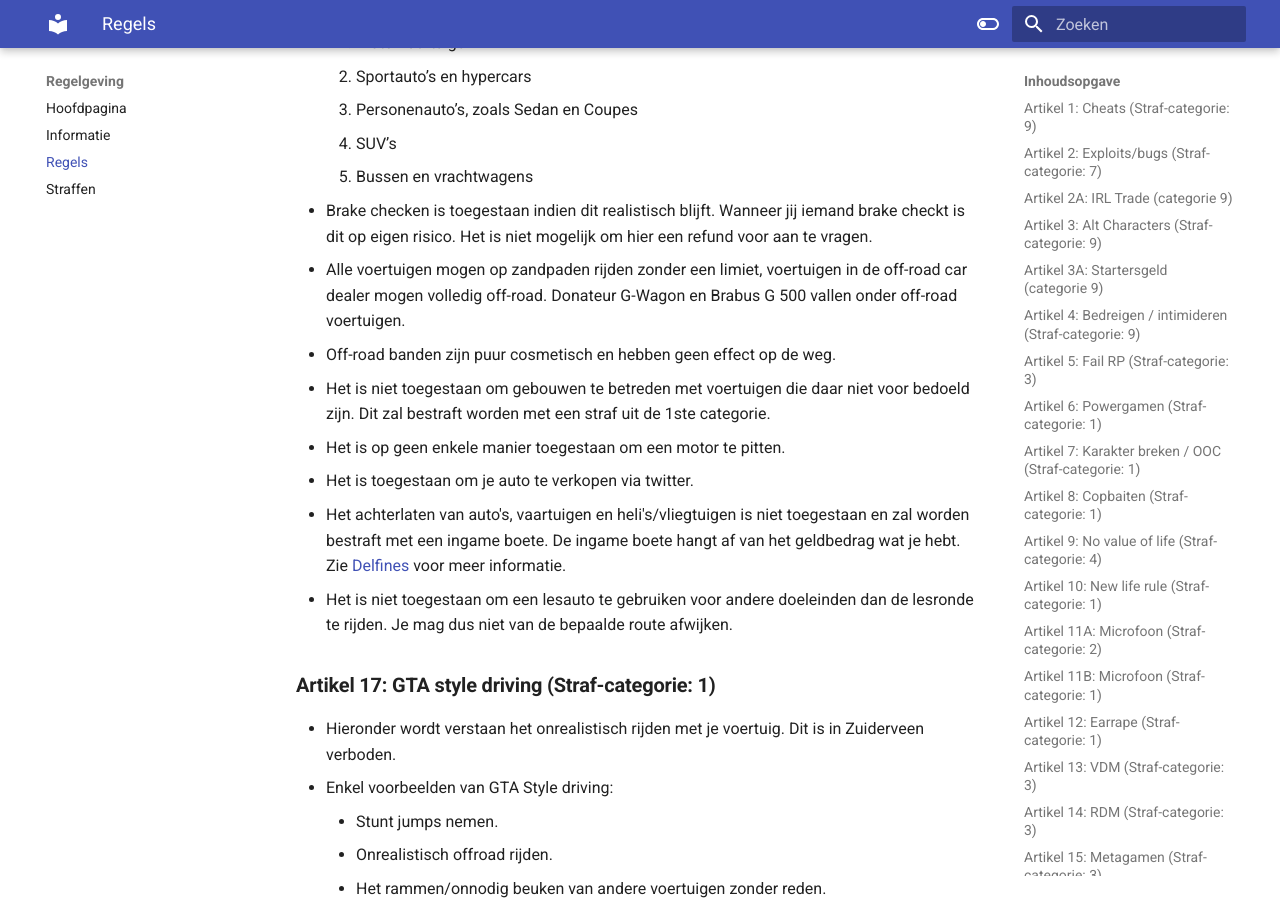
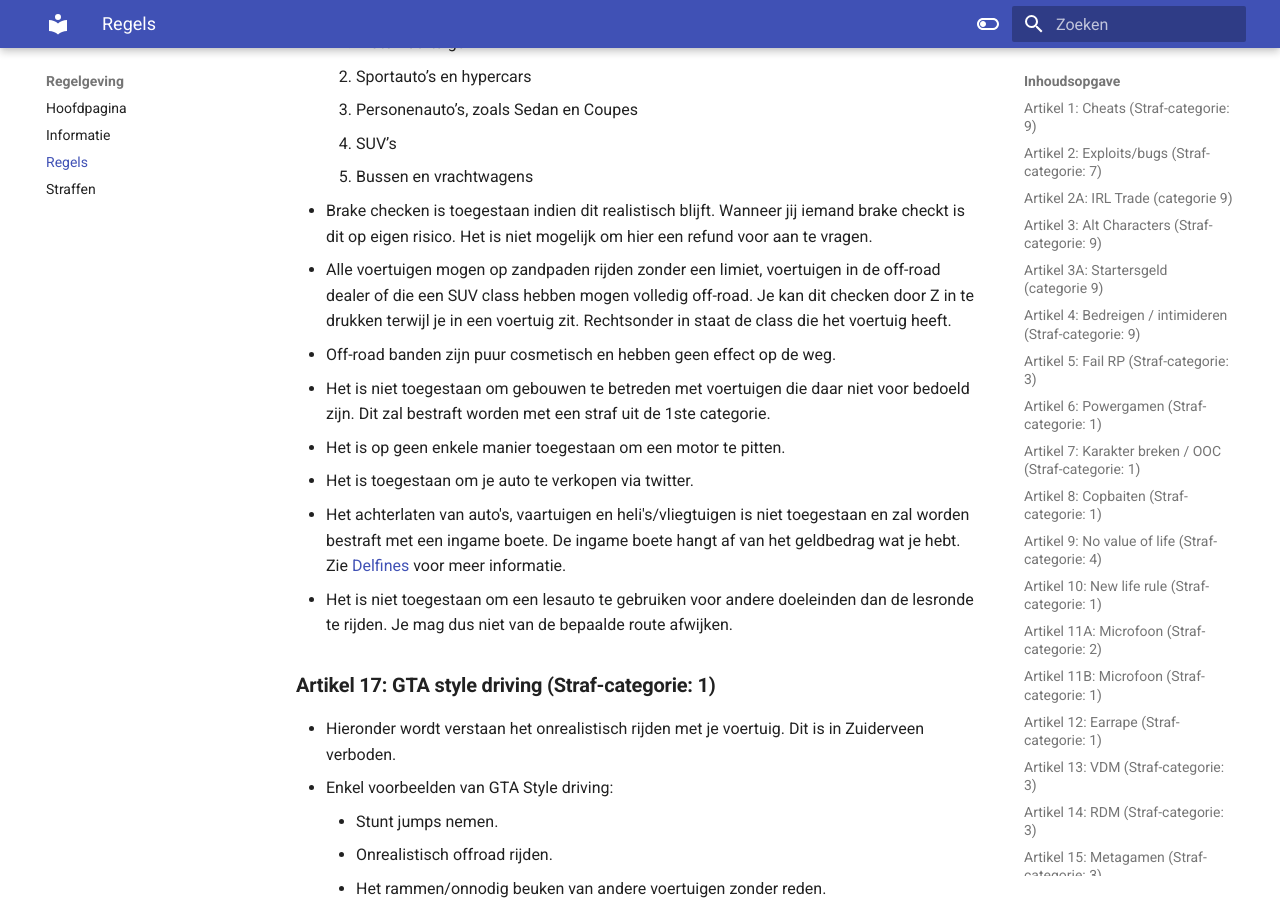
Before and after one commit to ZuiderVeenRP/apv, an MkDocs documentation site: the page built from docs/algemeen.md, in a window 1280 px wide and 900 px high, scrolled down 6760 px. Built offline with MkDocs 1.6.1 and Material for MkDocs 9.7.7, drawn with Linux system fonts in a browser that asks for light colours; comment, search, counter and statistics services are not loaded.

Commit message:
Update algemeen.md

```diff
--- a/docs/algemeen.md
+++ b/docs/algemeen.md
@@ -153,7 +153,7 @@
       <li>Bussen en vrachtwagens</li>
    </ol>
    - Brake checken is toegestaan indien dit realistisch blijft. Wanneer jij iemand brake checkt is dit op eigen risico. Het is niet mogelijk om hier een refund voor aan te vragen.
-   - Alle voertuigen mogen op zandpaden rijden zonder een limiet, voertuigen in de off-road car dealer mogen volledig off-road. Donateur G-Wagon en Brabus G 500 vallen onder off-road voertuigen.
+   - Alle voertuigen mogen op zandpaden rijden zonder een limiet, voertuigen in de off-road dealer of die een SUV class hebben mogen volledig off-road. Je kan dit checken door Z in te drukken terwijl je in een voertuig zit. Rechtsonder in staat de class die het voertuig heeft.
    - Off-road banden zijn puur cosmetisch en hebben geen effect op de weg.
    - Het is niet toegestaan om gebouwen te betreden met voertuigen die daar niet voor bedoeld zijn. Dit zal bestraft worden met een straf uit de 1ste categorie.
    - Het is op geen enkele manier toegestaan om een motor te pitten.
```
